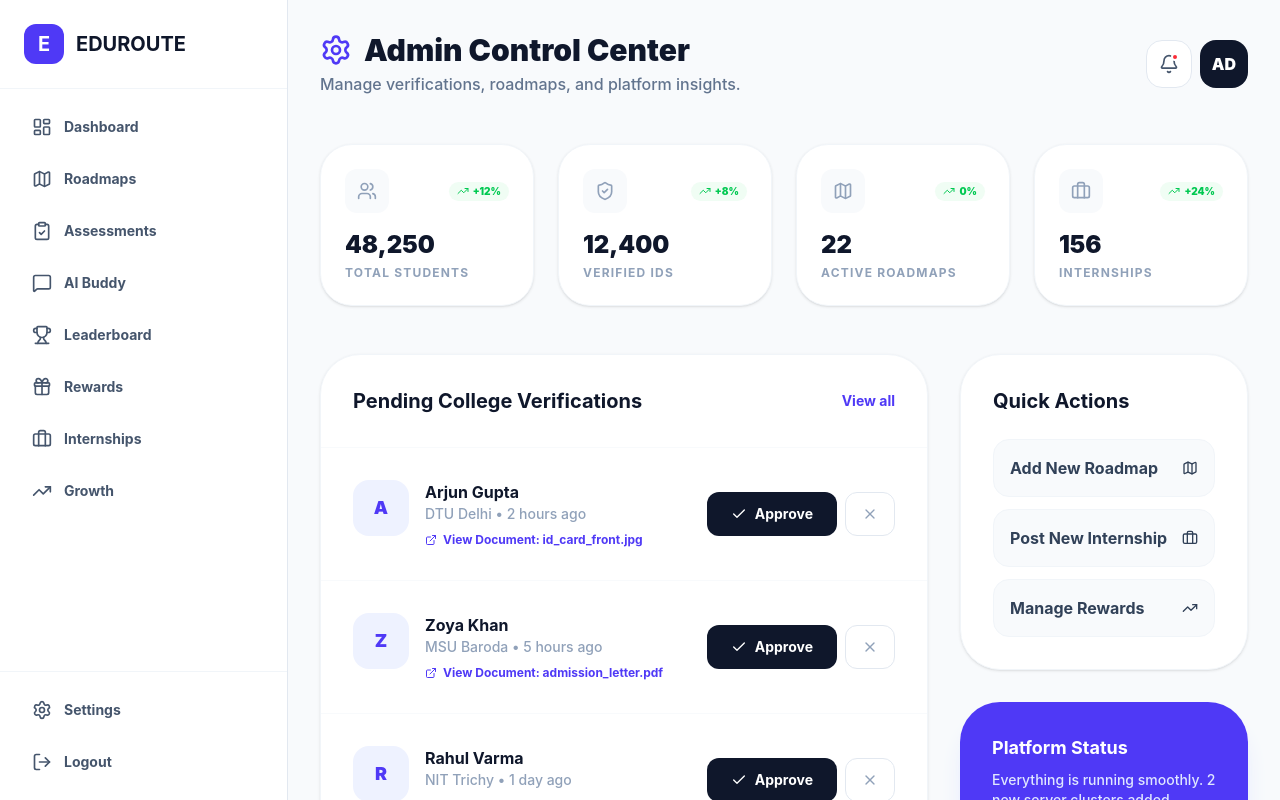
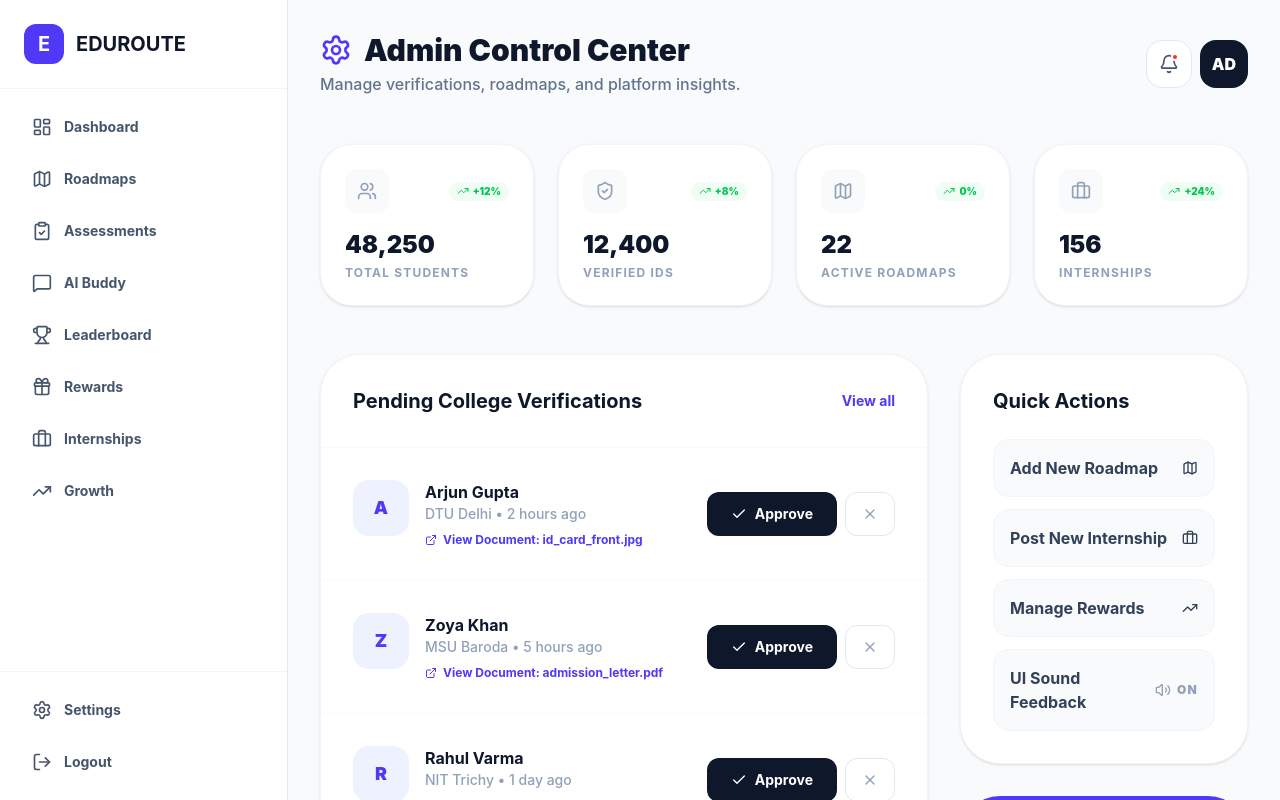
Before and after one commit to laxmikhandelwal690-svg/eduroute_, a React (Vite) app: page /admin in a window 1280 px wide. Built offline with nearby package versions, Linux system fonts and the light colour scheme.

Commit message:
Add subtle UI interaction sounds with mute controls

```diff
--- /dev/null
+++ b/src/contexts/SoundContext.tsx
@@ -0,0 +1,134 @@
+import { createContext, useCallback, useContext, useEffect, useMemo, useRef, useState } from 'react';
+
+const SOUND_STORAGE_KEY = 'eduroute-ui-sound-muted';
+
+type SoundContextValue = {
+  isMuted: boolean;
+  toggleMuted: () => void;
+  playClick: () => void;
+  playSuccess: () => void;
+  playAchievement: () => void;
+};
+
+const SoundContext = createContext<SoundContextValue | null>(null);
+
+const createTone = (
+  context: AudioContext,
+  config: { frequency: number; duration: number; type: OscillatorType; gain: number; delay?: number }
+) => {
+  const now = context.currentTime + (config.delay ?? 0);
+  const oscillator = context.createOscillator();
+  const gainNode = context.createGain();
+
+  oscillator.type = config.type;
+  oscillator.frequency.setValueAtTime(config.frequency, now);
+
+  gainNode.gain.setValueAtTime(0.0001, now);
+  gainNode.gain.exponentialRampToValueAtTime(config.gain, now + 0.01);
+  gainNode.gain.exponentialRampToValueAtTime(0.0001, now + config.duration);
+
+  oscillator.connect(gainNode);
+  gainNode.connect(context.destination);
+
+  oscillator.start(now);
+  oscillator.stop(now + config.duration + 0.02);
+};
+
+export const SoundProvider = ({ children }: { children: React.ReactNode }) => {
+  const [isMuted, setIsMuted] = useState(() => localStorage.getItem(SOUND_STORAGE_KEY) === 'true');
+  const audioContextRef = useRef<AudioContext | null>(null);
+  const lastClickSoundRef = useRef(0);
+
+  const getContext = useCallback(() => {
+    if (typeof window === 'undefined') {
+      return null;
+    }
+
+    if (!audioContextRef.current) {
+      const Context = window.AudioContext || (window as any).webkitAudioContext;
+      if (!Context) {
+        return null;
+      }
+      audioContextRef.current = new Context();
+    }
+
+    if (audioContextRef.current.state === 'suspended') {
+      audioContextRef.current.resume().catch(() => undefined);
+    }
+
+    return audioContextRef.current;
+  }, []);
+
+  const playClick = useCallback(() => {
+    if (isMuted) return;
+
+    const now = Date.now();
+    if (now - lastClickSoundRef.current < 60) return;
+    lastClickSoundRef.current = now;
+
+    const context = getContext();
+    if (!context) return;
+
+    createTone(context, { frequency: 540, duration: 0.08, type: 'triangle', gain: 0.018 });
+    createTone(context, { frequency: 720, duration: 0.07, type: 'sine', gain: 0.012, delay: 0.03 });
+  }, [getContext, isMuted]);
+
+  const playSuccess = useCallback(() => {
+    if (isMuted) return;
+    const context = getContext();
+    if (!context) return;
+
+    createTone(context, { frequency: 520, duration: 0.12, type: 'sine', gain: 0.02 });
+    createTone(context, { frequency: 660, duration: 0.14, type: 'triangle', gain: 0.017, delay: 0.08 });
+    createTone(context, { frequency: 810, duration: 0.16, type: 'sine', gain: 0.014, delay: 0.15 });
+  }, [getContext, isMuted]);
+
+  const playAchievement = useCallback(() => {
+    if (isMuted) return;
+    const context = getContext();
+    if (!context) return;
+
+    createTone(context, { frequency: 460, duration: 0.1, type: 'triangle', gain: 0.018 });
+    createTone(context, { frequency: 690, duration: 0.15, type: 'sine', gain: 0.018, delay: 0.09 });
+    createTone(context, { frequency: 920, duration: 0.2, type: 'triangle', gain: 0.016, delay: 0.18 });
+    createTone(context, { frequency: 1150, duration: 0.22, type: 'sine', gain: 0.012, delay: 0.26 });
+  }, [getContext, isMuted]);
+
+  const toggleMuted = useCallback(() => {
+    setIsMuted((prev) => {
+      const next = !prev;
+      localStorage.setItem(SOUND_STORAGE_KEY, String(next));
+      return next;
+    });
+  }, []);
+
+  useEffect(() => {
+    const onGlobalClick = (event: MouseEvent) => {
+      const target = event.target as HTMLElement | null;
+      if (!target) return;
+
+      const interactiveElement = target.closest('button, a, [role="button"], input[type="button"], input[type="submit"]');
+      if (!interactiveElement) return;
+
+      playClick();
+    };
+
+    document.addEventListener('click', onGlobalClick, true);
+    return () => document.removeEventListener('click', onGlobalClick, true);
+  }, [playClick]);
+
+  const value = useMemo(
+    () => ({ isMuted, toggleMuted, playClick, playSuccess, playAchievement }),
+    [isMuted, toggleMuted, playClick, playSuccess, playAchievement]
+  );
+
+  return <SoundContext.Provider value={value}>{children}</SoundContext.Provider>;
+};
+
+export const useUISound = () => {
+  const context = useContext(SoundContext);
+  if (!context) {
+    throw new Error('useUISound must be used inside SoundProvider');
+  }
+  return context;
+};
--- a/src/main.tsx
+++ b/src/main.tsx
@@ -2,9 +2,12 @@ import { StrictMode } from "react";
 import { createRoot } from "react-dom/client";
 import "./index.css";
 import { App } from "./App";
+import { SoundProvider } from "./contexts/SoundContext";
 
 createRoot(document.getElementById("root")!).render(
   <StrictMode>
-    <App />
+    <SoundProvider>
+      <App />
+    </SoundProvider>
   </StrictMode>
 );
--- a/src/pages/Admin/AdminDashboard.tsx
+++ b/src/pages/Admin/AdminDashboard.tsx
@@ -8,8 +8,11 @@ import {
   X,
   ExternalLink,
   Settings,
-  Bell
+  Bell,
+  Volume2,
+  VolumeX
 } from 'lucide-react';
+import { useUISound } from '../../contexts/SoundContext';
 
 const PENDING_VERIFICATIONS = [
   { id: '1', name: 'Arjun Gupta', college: 'DTU Delhi', date: '2 hours ago', document: 'id_card_front.jpg' },
@@ -18,6 +21,8 @@ const PENDING_VERIFICATIONS = [
 ];
 
 export const AdminDashboard = () => {
+  const { isMuted, toggleMuted } = useUISound();
+
   return (
     <div className="flex-1 p-4 md:p-8 max-w-7xl mx-auto">
       <header className="mb-12 flex items-center justify-between">
@@ -92,6 +97,16 @@ export const AdminDashboard = () => {
                  <button className="w-full p-4 bg-slate-50 border border-slate-100 rounded-2xl text-left font-bold text-slate-700 hover:bg-indigo-50 hover:border-indigo-100 hover:text-indigo-600 transition-all flex items-center justify-between">
                     Manage Rewards <TrendingUp className="h-4 w-4" />
                  </button>
+                 <button
+                    onClick={toggleMuted}
+                    className="w-full p-4 bg-slate-50 border border-slate-100 rounded-2xl text-left font-bold text-slate-700 hover:bg-indigo-50 hover:border-indigo-100 hover:text-indigo-600 transition-all flex items-center justify-between"
+                 >
+                    UI Sound Feedback
+                    <span className="inline-flex items-center gap-1.5 text-xs font-black uppercase tracking-widest text-slate-400">
+                      {isMuted ? <VolumeX className="h-4 w-4" /> : <Volume2 className="h-4 w-4" />}
+                      {isMuted ? 'Muted' : 'On'}
+                    </span>
+                 </button>
               </div>
            </div>
 
--- a/src/pages/Assessments/Assessments.tsx
+++ b/src/pages/Assessments/Assessments.tsx
@@ -1,4 +1,4 @@
-import { useState } from 'react';
+import { useEffect, useState } from 'react';
 import { motion } from 'framer-motion';
 import {
   Trophy,
@@ -10,6 +10,7 @@ import {
   CheckCircle2,
   AlertCircle
 } from 'lucide-react';
+import { useUISound } from '../../contexts/SoundContext';
 
 const ASSESSMENTS = [
   { id: '1', title: 'React Performance optimization', category: 'Frontend', questions: 20, time: '30m', level: 'Intermediate', points: 200 },
@@ -19,6 +20,13 @@ const ASSESSMENTS = [
 
 export const Assessments = () => {
   const [view, setView] = useState<'list' | 'quiz' | 'results'>('list');
+  const { playAchievement } = useUISound();
+
+  useEffect(() => {
+    if (view === 'results') {
+      playAchievement();
+    }
+  }, [view, playAchievement]);
 
   return (
     <div className="flex-1 p-4 md:p-8 max-w-7xl mx-auto">
--- a/src/pages/Gamification/Rewards.tsx
+++ b/src/pages/Gamification/Rewards.tsx
@@ -1,5 +1,7 @@
 import { motion } from 'framer-motion';
-import { Gift, Lock, CheckCircle2, ShoppingBag, Sparkles, ArrowRight, Star } from 'lucide-react';
+import { useState } from 'react';
+import { Gift, Lock, CheckCircle2, ShoppingBag, Sparkles, ArrowRight, Star, Volume2, VolumeX } from 'lucide-react';
+import { useUISound } from '../../contexts/SoundContext';
 
 const REWARDS = [
   {
@@ -41,6 +43,14 @@ const REWARDS = [
 ];
 
 export const Rewards = () => {
+  const { isMuted, toggleMuted, playSuccess } = useUISound();
+  const [claimedReward, setClaimedReward] = useState<string | null>(null);
+
+  const handleClaim = (rewardTitle: string) => {
+    setClaimedReward(rewardTitle);
+    playSuccess();
+  };
+
   return (
     <div className="flex-1 p-4 md:p-8 max-w-7xl mx-auto">
       <header className="mb-12 flex flex-col md:flex-row md:items-end justify-between gap-6">
@@ -64,6 +74,28 @@ export const Rewards = () => {
         </div>
       </header>
 
+
+      {claimedReward && (
+        <div className="mb-8 rounded-2xl border border-emerald-100 bg-emerald-50 px-5 py-4 text-emerald-700 font-semibold flex items-center justify-between gap-4">
+          <span>Success! <strong>{claimedReward}</strong> has been added to your claimed rewards.</span>
+          <button
+            onClick={() => setClaimedReward(null)}
+            className="text-sm font-bold text-emerald-700 hover:text-emerald-900 transition-colors"
+          >
+            Dismiss
+          </button>
+        </div>
+      )}
+
+      <div className="mb-8 flex justify-end">
+        <button
+          onClick={toggleMuted}
+          className="inline-flex items-center gap-2 rounded-xl border border-slate-200 bg-white px-4 py-2 text-sm font-bold text-slate-600 hover:bg-slate-50 transition-colors"
+        >
+          {isMuted ? <VolumeX className="h-4 w-4" /> : <Volume2 className="h-4 w-4" />}
+          UI Sounds: {isMuted ? 'Muted' : 'On'}
+        </button>
+      </div>
       <div className="grid grid-cols-1 md:grid-cols-2 gap-8">
         {REWARDS.map((reward) => (
           <motion.div
@@ -106,6 +138,7 @@ export const Rewards = () => {
                </div>
                <button
                  disabled={reward.locked}
+                 onClick={() => handleClaim(reward.title)}
                  className={`flex items-center gap-2 px-8 py-4 rounded-2xl font-black text-sm transition-all shadow-lg ${
                    reward.locked
                      ? 'bg-slate-200 text-slate-400 shadow-none cursor-not-allowed'
```
